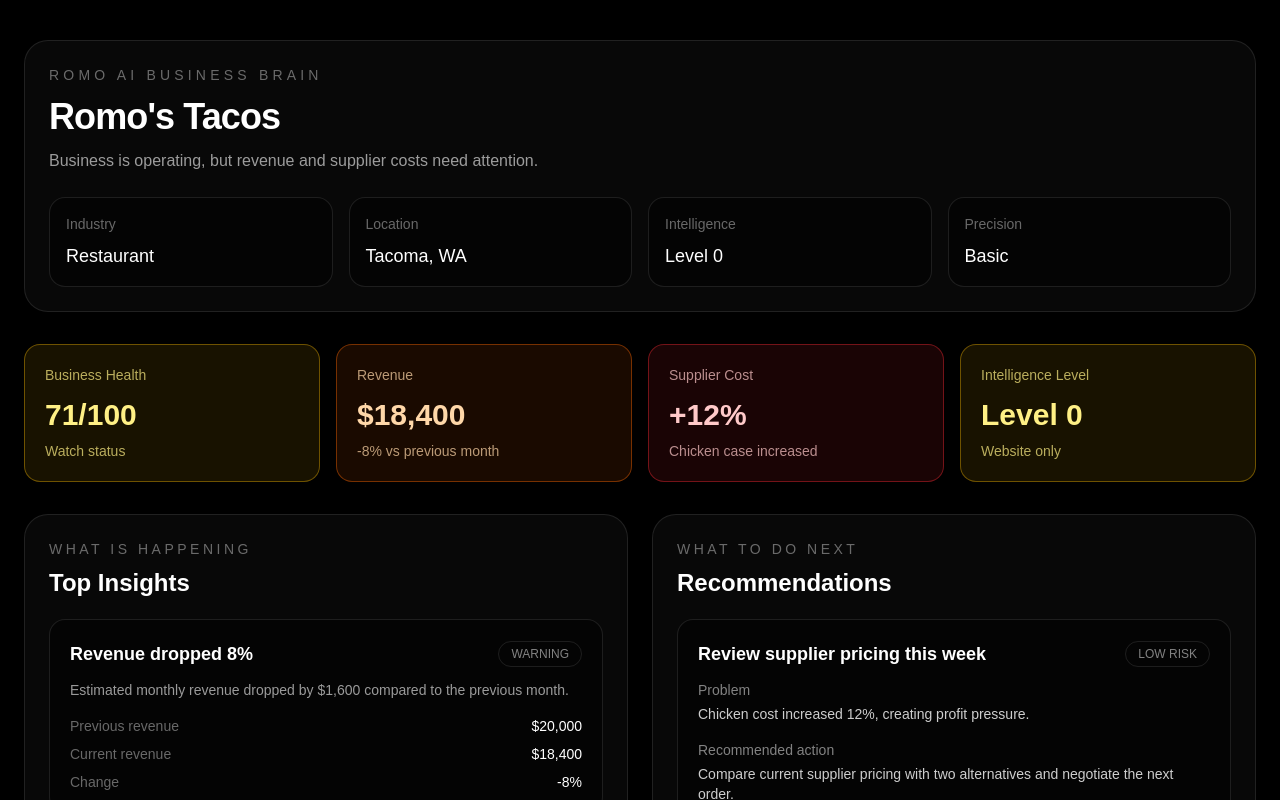
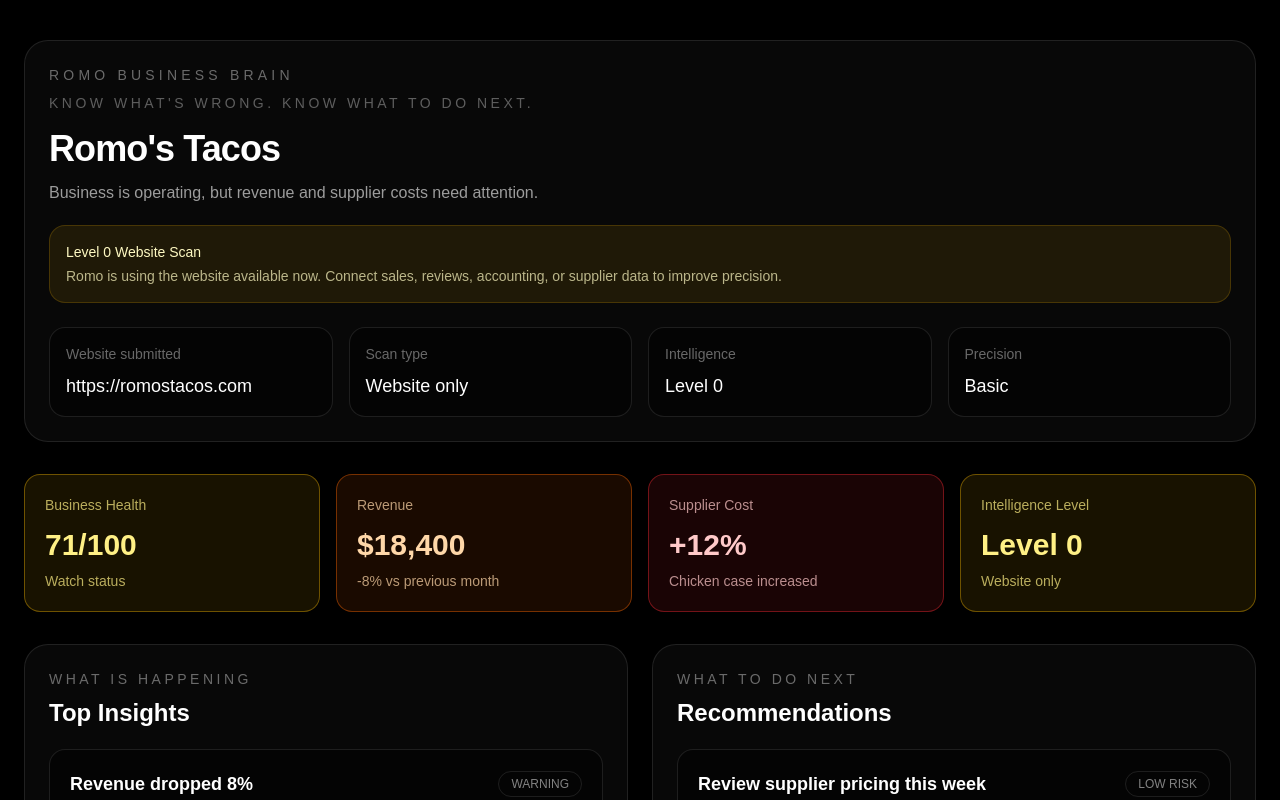
Before and after one commit to pvromo356-source/Romo-ai, a Next.js app: page /dashboard in a window 1280 px wide. Shown: the top 800 px of the page. Built offline with nearby package versions, Linux system fonts and the light colour scheme.

Commit message:
Add dynamic website context to dashboard

```diff
--- a/app/dashboard/page.tsx
+++ b/app/dashboard/page.tsx
@@ -1,5 +1,18 @@
+import { Suspense } from "react";
 import { BusinessDashboardPreview } from "@/components/dashboard/BusinessDashboardPreview";
 
 export default function DashboardPage() {
-  return <BusinessDashboardPreview />;
+  return (
+    <Suspense
+      fallback={
+        <main className="flex min-h-screen items-center justify-center bg-black text-white">
+          <p className="text-sm uppercase tracking-[0.3em] text-white/40">
+            Loading business dashboard
+          </p>
+        </main>
+      }
+    >
+      <BusinessDashboardPreview />
+    </Suspense>
+  );
 }
--- a/app/page.tsx
+++ b/app/page.tsx
@@ -5,16 +5,20 @@ export default function Home() {
     <main className="min-h-screen bg-black text-white">
       <section className="mx-auto flex min-h-screen w-full max-w-6xl flex-col items-center justify-center px-6 py-20 text-center">
         <div className="rounded-full border border-white/10 bg-white/[0.03] px-4 py-2 text-xs uppercase tracking-[0.3em] text-white/50">
-          Romo AI Business Brain
+          Romo Business Brain
         </div>
 
-        <h1 className="mt-8 max-w-5xl text-5xl font-semibold tracking-tight md:text-7xl">
+        <p className="mt-8 text-sm uppercase tracking-[0.3em] text-white/35">
+          Stop guessing. Start improving.
+        </p>
+
+        <h1 className="mt-5 max-w-5xl text-5xl font-semibold tracking-tight md:text-7xl">
           Find what is costing your business money.
         </h1>
 
         <p className="mt-6 max-w-3xl text-lg leading-8 text-white/60">
-          Romo AI analyzes your business, explains what is happening, recommends what to do next,
-          and improves as you connect more data.
+          See what matters. Act faster. Romo analyzes your business, explains what is happening,
+          recommends what to do next, and improves as you connect more data.
         </p>
 
         <WebsiteAnalyzerForm />
--- a/components/dashboard/BusinessDashboardPreview.tsx
+++ b/components/dashboard/BusinessDashboardPreview.tsx
@@ -1,3 +1,7 @@
+"use client";
+
+import { useMemo } from "react";
+import { useSearchParams } from "next/navigation";
 import { mockDashboard } from "@/data";
 
 function getStatusStyle(status: string) {
@@ -20,38 +24,76 @@ function getStatusStyle(status: string) {
   return "border-white/10 bg-white/5 text-white";
 }
 
+function getWebsiteDisplayName(website: string | null) {
+  if (!website) {
+    return "";
+  }
+
+  try {
+    const url = new URL(website);
+    return url.hostname.replace("www.", "");
+  } catch {
+    return website.replace("https://", "").replace("http://", "").replace("www.", "");
+  }
+}
+
 export function BusinessDashboardPreview() {
+  const searchParams = useSearchParams();
+  const submittedWebsite = searchParams.get("website");
+
   const dashboard = mockDashboard;
   const business = dashboard.business;
   const intelligence = dashboard.intelligence;
+
+  const websiteDisplayName = useMemo(() => {
+    return getWebsiteDisplayName(submittedWebsite);
+  }, [submittedWebsite]);
+
+  const dashboardTitle = websiteDisplayName
+    ? `Analysis for ${websiteDisplayName}`
+    : business.identity.name;
+
+  const websiteLabel = websiteDisplayName || business.identity.website || "Website not provided";
 
   return (
     <main className="min-h-screen bg-black text-white">
       <section className="mx-auto flex w-full max-w-7xl flex-col gap-8 px-6 py-10">
         <div className="rounded-3xl border border-white/10 bg-white/[0.03] p-6">
           <p className="text-sm uppercase tracking-[0.3em] text-white/40">
-            Romo AI Business Brain
+            Romo Business Brain
           </p>
 
-          <h1 className="mt-3 text-4xl font-semibold tracking-tight">
-            {business.identity.name}
+          <p className="mt-2 text-sm uppercase tracking-[0.25em] text-white/35">
+            Know what&apos;s wrong. Know what to do next.
+          </p>
+
+          <h1 className="mt-4 text-4xl font-semibold tracking-tight">
+            {dashboardTitle}
           </h1>
 
           <p className="mt-3 max-w-3xl text-white/60">
             {business.health.summary}
           </p>
 
+          <div className="mt-5 rounded-2xl border border-yellow-500/20 bg-yellow-500/10 p-4">
+            <p className="text-sm font-medium text-yellow-100">
+              Level 0 Website Scan
+            </p>
+            <p className="mt-1 text-sm text-yellow-100/70">
+              Romo is using the website available now. Connect sales, reviews, accounting,
+              or supplier data to improve precision.
+            </p>
+          </div>
+
           <div className="mt-6 grid gap-4 md:grid-cols-4">
             <div className="rounded-2xl border border-white/10 bg-black/40 p-4">
-              <p className="text-sm text-white/40">Industry</p>
-              <p className="mt-2 text-lg font-medium">{business.identity.industry}</p>
+              <p className="text-sm text-white/40">Website submitted</p>
+              <p className="mt-2 truncate text-lg font-medium">{websiteLabel}</p>
             </div>
 
             <div className="rounded-2xl border border-white/10 bg-black/40 p-4">
-              <p className="text-sm text-white/40">Location</p>
-              <p className="mt-2 text-lg font-medium">
-                {business.identity.location.city}, {business.identity.location.state}
-              </p>
+              <p className="text-sm text-white/40">Scan type</p>
+              <p className="mt-2 text-lg font-medium">Website only</p>
             </div>
 
             <div className="rounded-2xl border border-white/10 bg-black/40 p-4">
@@ -163,7 +205,7 @@ export function BusinessDashboardPreview() {
           </p>
           <h2 className="mt-2 text-2xl font-semibold">Data Requests</h2>
           <p className="mt-2 max-w-3xl text-sm text-white/50">
-            Romo AI can help with limited information, but results become more precise
+            Romo can help with limited information, but results become more precise
             when the business connects better data sources.
           </p>
 
--- a/components/landing/WebsiteAnalyzerForm.tsx
+++ b/components/landing/WebsiteAnalyzerForm.tsx
@@ -58,7 +58,7 @@ export function WebsiteAnalyzerForm() {
       {error ? <p className="text-sm text-red-300">{error}</p> : null}
 
       <p className="text-sm text-white/40">
-        Start with a website. Romo AI gives value first, then improves as you connect more data.
+        Start with a website. Romo gives value first, then improves as you connect more data.
       </p>
     </form>
   );
```
